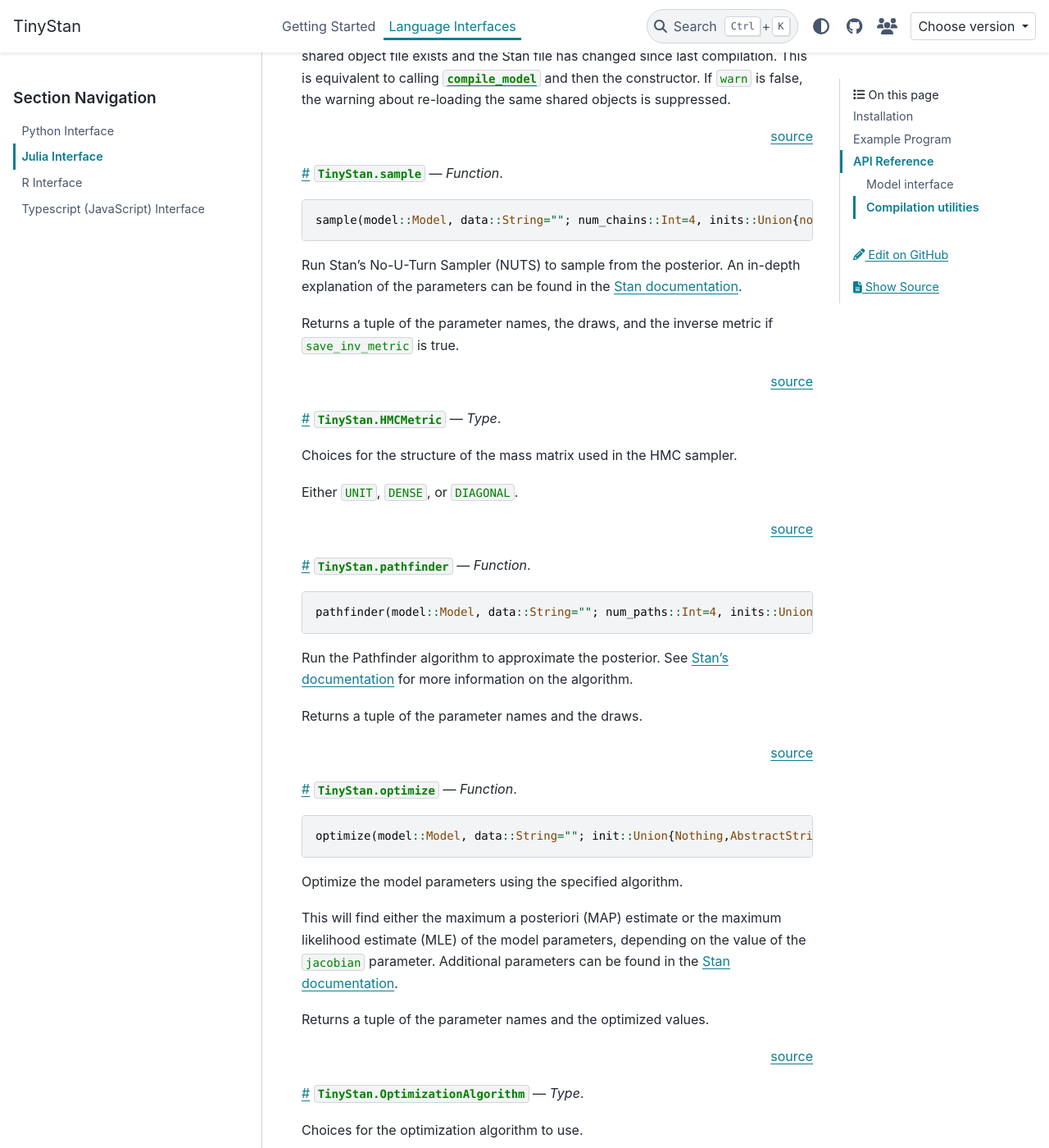
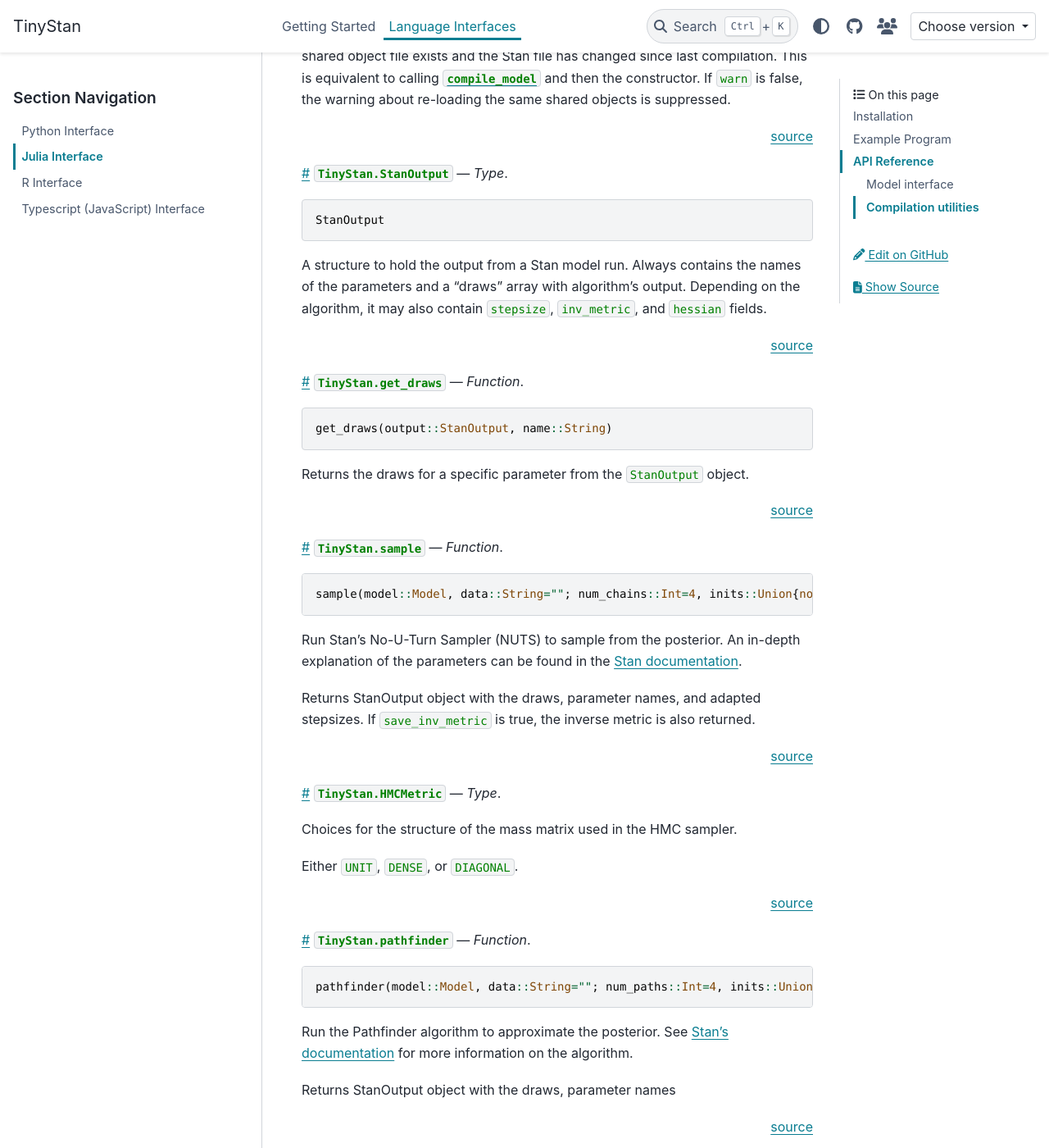
Before and after one commit to WardBrian/tinystan, a Sphinx documentation site: the page built from docs/languages/julia.md, in a window 1280 px wide and 1400 px high, scrolled down 1488 px. Shown: the whole window at 82% size. Built offline with Sphinx 7.4.7 and the PyData theme 0.15.4, drawn with Linux system fonts in a browser that asks for light colours; the version number could not be read and is left out; some of the changed text lies outside the part shown.

Commit message:
Clean up Julia helper

````diff
--- a/docs/languages/julia.md
+++ b/docs/languages/julia.md
@@ -111,6 +111,34 @@
 
 <a target='_blank' href='https://github.com/WardBrian/TinyStan/blob/main/clients/julia/src/model.jl#L43-L54' class='documenter-source'>source</a><br>
 
+<a id='TinyStan.StanOutput' href='#TinyStan.StanOutput'>#</a>
+**`TinyStan.StanOutput`** &mdash; *Type*.
+
+
+
+```julia
+StanOutput
+```
+
+A structure to hold the output from a Stan model run. Always contains the names of the parameters and a "draws" array with algorithm's output. Depending on the algorithm, it may also contain `stepsize`, `inv_metric`, and `hessian` fields.
+
+
+<a target='_blank' href='https://github.com/WardBrian/TinyStan/blob/main/clients/julia/src/output.jl#L2-L9' class='documenter-source'>source</a><br>
+
+<a id='TinyStan.get_draws' href='#TinyStan.get_draws'>#</a>
+**`TinyStan.get_draws`** &mdash; *Function*.
+
+
+
+```julia
+get_draws(output::StanOutput, name::String)
+```
+
+Returns the draws for a specific parameter from the `StanOutput` object.
+
+
+<a target='_blank' href='https://github.com/WardBrian/TinyStan/blob/main/clients/julia/src/output.jl#L18-L22' class='documenter-source'>source</a><br>
+
 <a id='TinyStan.sample' href='#TinyStan.sample'>#</a>
 **`TinyStan.sample`** &mdash; *Function*.
 
@@ -122,7 +150,7 @@
 
 Run Stan's No-U-Turn Sampler (NUTS) to sample from the posterior. An in-depth explanation of the parameters can be found in the [Stan documentation](https://mc-stan.org/docs/reference-manual/mcmc.html).
 
-Returns a tuple of the parameter names, the draws, and the inverse metric if `save_inv_metric` is true.
+Returns StanOutput object with the draws, parameter names, and adapted stepsizes. If `save_inv_metric` is true, the inverse metric is also returned.
 
 
 <a target='_blank' href='https://github.com/WardBrian/TinyStan/blob/main/clients/julia/src/model.jl#L198-L208' class='documenter-source'>source</a><br>
@@ -150,10 +178,10 @@
 
 Run the Pathfinder algorithm to approximate the posterior. See [Stan's documentation](https://mc-stan.org/docs/reference-manual/pathfinder.html) for more information on the algorithm.
 
-Returns a tuple of the parameter names and the draws.
+Returns StanOutput object with the draws, parameter names
 
 
-<a target='_blank' href='https://github.com/WardBrian/TinyStan/blob/main/clients/julia/src/model.jl#L335-L343' class='documenter-source'>source</a><br>
+<a target='_blank' href='https://github.com/WardBrian/TinyStan/blob/main/clients/julia/src/model.jl#L346-L354' class='documenter-source'>source</a><br>
 
 <a id='TinyStan.optimize' href='#TinyStan.optimize'>#</a>
 **`TinyStan.optimize`** &mdash; *Function*.
@@ -168,10 +196,10 @@
 
 This will find either the maximum a posteriori (MAP) estimate or the maximum likelihood estimate (MLE) of the model parameters, depending on the value of the `jacobian` parameter. Additional parameters can be found in the [Stan documentation](https://mc-stan.org/docs/reference-manual/optimization.html).
 
-Returns a tuple of the parameter names and the optimized values.
+Returns StanOutput object with the draws, parameter names
 
 
-<a target='_blank' href='https://github.com/WardBrian/TinyStan/blob/main/clients/julia/src/model.jl#L433-L444' class='documenter-source'>source</a><br>
+<a target='_blank' href='https://github.com/WardBrian/TinyStan/blob/main/clients/julia/src/model.jl#L443-L454' class='documenter-source'>source</a><br>
 
 <a id='TinyStan.OptimizationAlgorithm' href='#TinyStan.OptimizationAlgorithm'>#</a>
 **`TinyStan.OptimizationAlgorithm`** &mdash; *Type*.
@@ -196,10 +224,10 @@
 
 Sample from the Laplace approximation of the posterior centered at the provided mode. The mode can be either a JSON string or an array of floats, often obtained from the [`optimize`](julia.md#TinyStan.optimize) function.
 
-Returns a tuple of the parameter names and the draws.
+Returns StanOutput object with the draws, parameter names. If `save_hessian` is true, the Hessian matrix is also returned.
 
 
-<a target='_blank' href='https://github.com/WardBrian/TinyStan/blob/main/clients/julia/src/model.jl#L507-L516' class='documenter-source'>source</a><br>
+<a target='_blank' href='https://github.com/WardBrian/TinyStan/blob/main/clients/julia/src/model.jl#L517-L527' class='documenter-source'>source</a><br>
 
 
 <a id='Compilation-utilities'></a>
````
Also changed, not shown: clients/julia/docs/src/julia.md (+2 -0 lines), 3 other files.
